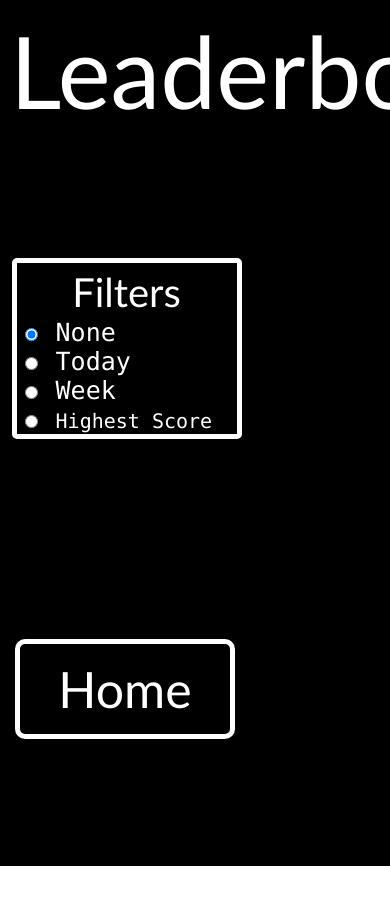
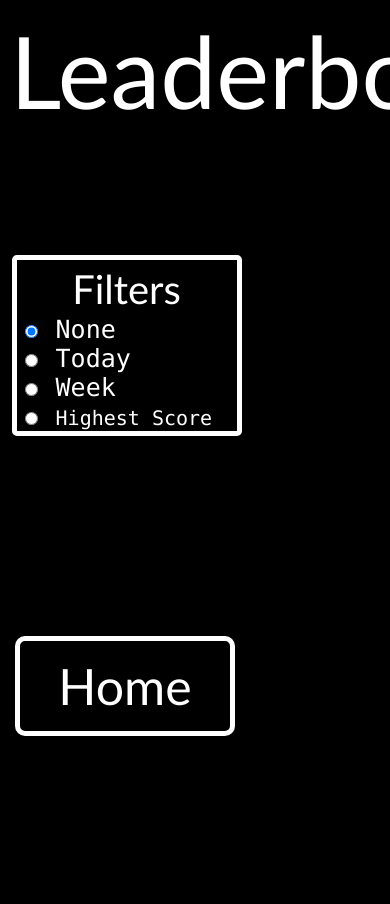
Before and after one commit to teddy7201/capstoneVersioning, a website: page public/html/leaderboardScreen.html in a window 390 px wide. Shown: the top 904 px of the page. Before the commit the page ends 866 px from the top, so only its background shows below. Drawn offline with nearby package versions, Linux system fonts and the light colour scheme; no server answers.

Commit message:
Final Update this time?
In my last commit the css for the leaderboard looked fine on my pc but it didn't look good on my laptop so I was forced to revert to using pixels for declaring the height of certain elements. I really wanted to make my website more responsive, but I failed to do so. Hopefully when I send this commit to my pc everything will be fine.

```diff
--- a/public/css/leaderboardStyle.css
+++ b/public/css/leaderboardStyle.css
@@ -1,6 +1,6 @@
 #page{
     border: 5px solid black;
-    height: 100%;
+    height: 1000px;
     width: auto;
     margin: auto;
     background-color: black;
@@ -19,7 +19,7 @@
 .contentContainer{
     display: flex;
     flex-direction: row;
-    height: 83.7vh;
+    height: 700px;
     margin: auto;
     position: relative;
     padding: 10px;
```
